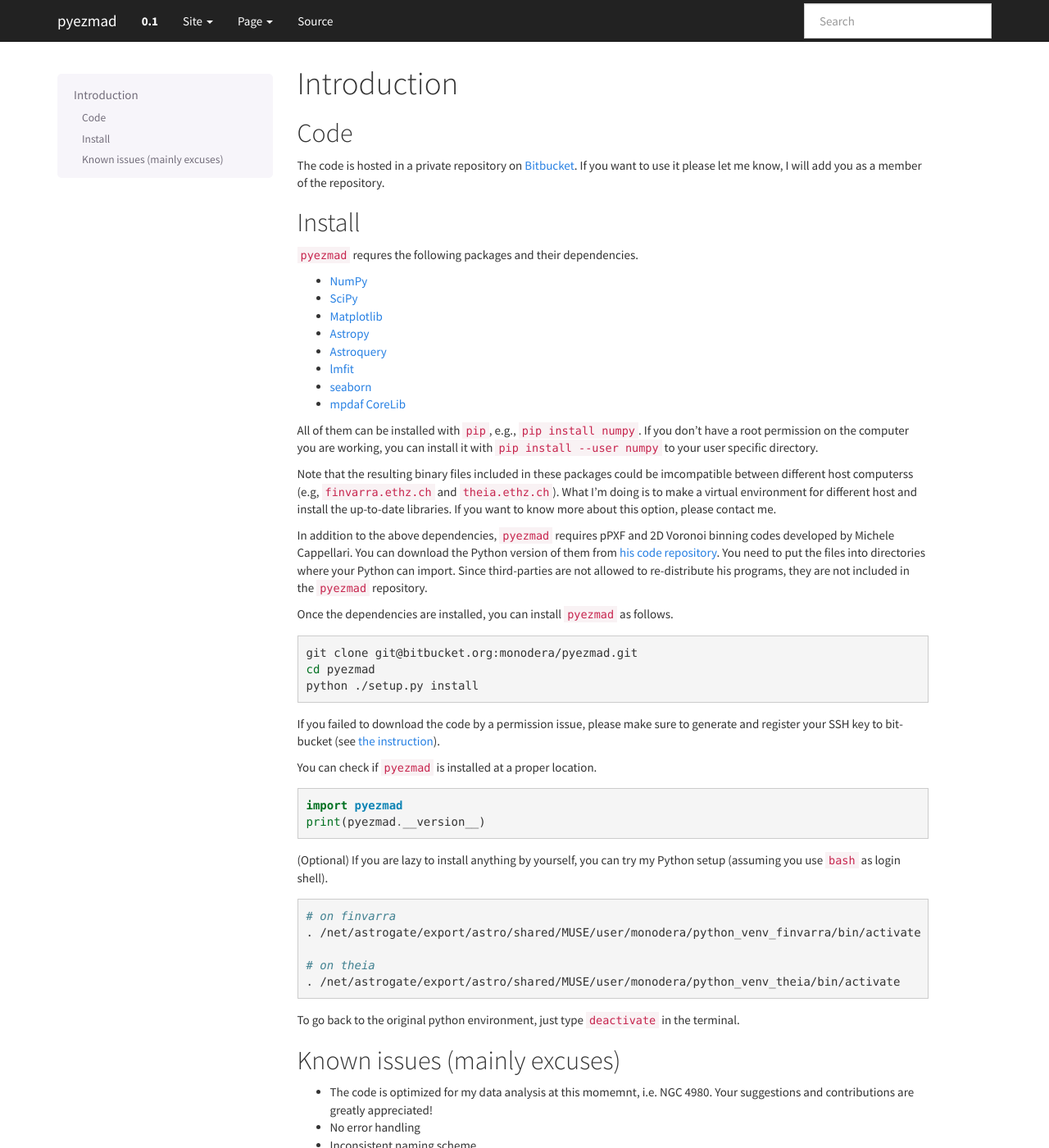
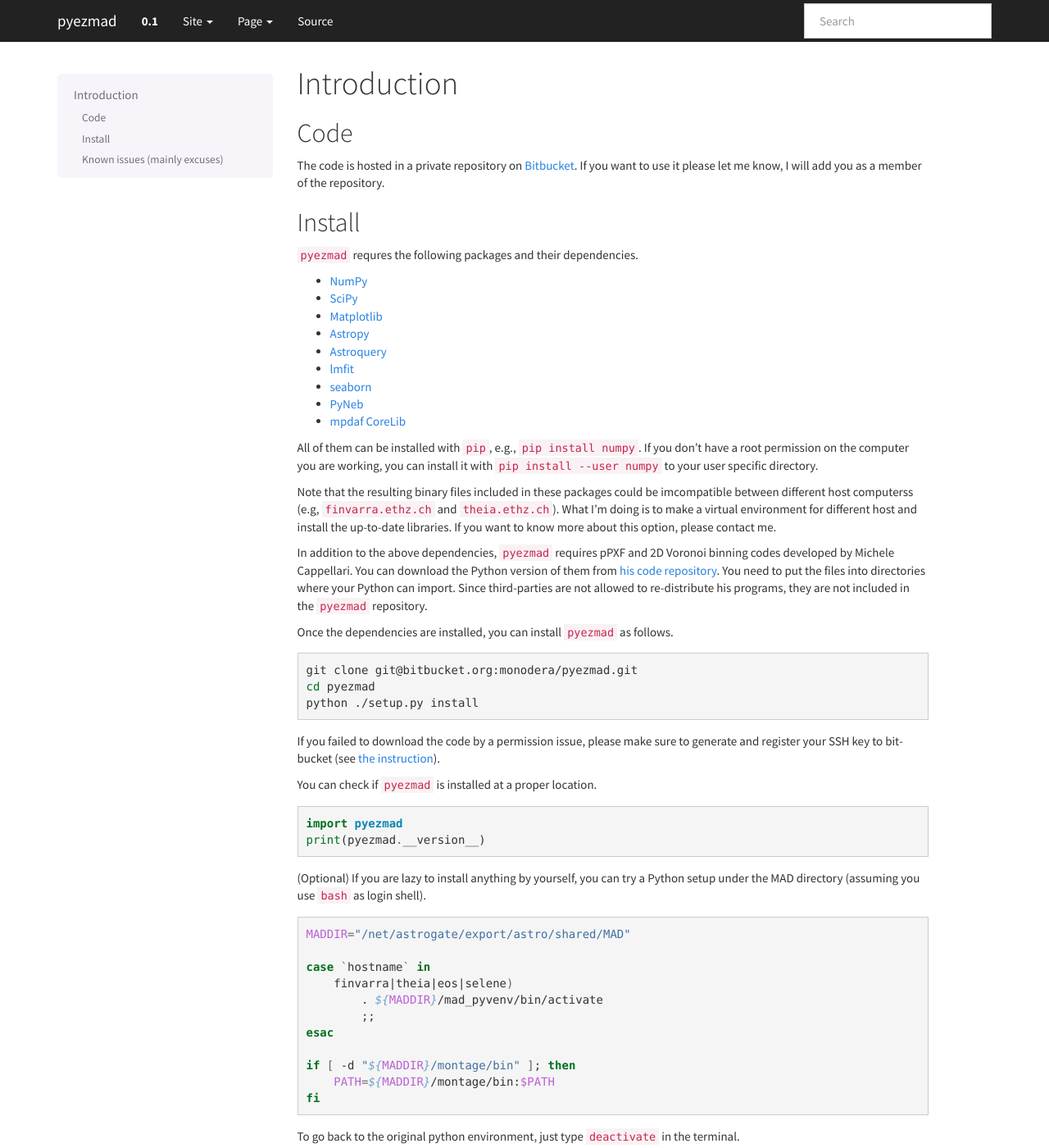
Before and after one commit to monodera/pyezmad, a Sphinx documentation site: the page built from docs/source/introduction.rst, in a window 1280 px wide and 1400 px high. Shown: the whole window at 82% size. Built offline with Sphinx 7.4.7, drawn with Linux system fonts in a browser that asks for light colours; pages that are not in the unit, such as notebooks, are missing from menus.

Commit message:
Change in python and montage configuration on finvarra/theia/eos/selene.

```diff
--- a/docs/source/introduction.rst
+++ b/docs/source/introduction.rst
@@ -23,6 +23,7 @@ Install
 * `Astroquery <http://astroquery.readthedocs.org/en/latest/>`_
 * `lmfit <http://cars9.uchicago.edu/software/python/lmfit/>`_
 * `seaborn <http://stanford.edu/~mwaskom/software/seaborn/>`_
+* `PyNeb <http://www.iac.es/proyecto/PyNeb/>`_
 * `mpdaf CoreLib <http://urania1.univ-lyon1.fr/mpdaf/chrome/site/DocCoreLib/index.html>`_
 
 All of them can be installed with ``pip``, e.g., ``pip install numpy``.
@@ -66,15 +67,21 @@ You can check if ``pyezmad`` is installed at a proper location.
 
 
 
-(Optional) If you are lazy to install anything by yourself, you can try my Python setup (assuming you use ``bash`` as login shell).
+(Optional) If you are lazy to install anything by yourself, you can try a Python setup under the MAD directory (assuming you use ``bash`` as login shell).
 
 .. code:: shell
 
-    # on finvarra
-    . /net/astrogate/export/astro/shared/MUSE/user/monodera/python_venv_finvarra/bin/activate
+    MADDIR="/net/astrogate/export/astro/shared/MAD"
 
-    # on theia
-    . /net/astrogate/export/astro/shared/MUSE/user/monodera/python_venv_theia/bin/activate
+    case `hostname` in
+        finvarra|theia|eos|selene)
+            . ${MADDIR}/mad_pyvenv/bin/activate
+            ;;
+    esac
+
+    if [ -d "${MADDIR}/montage/bin" ]; then
+        PATH=${MADDIR}/montage/bin:$PATH
+    fi
 
 
 To go back to the original python environment, just type ``deactivate`` in the terminal.
```
